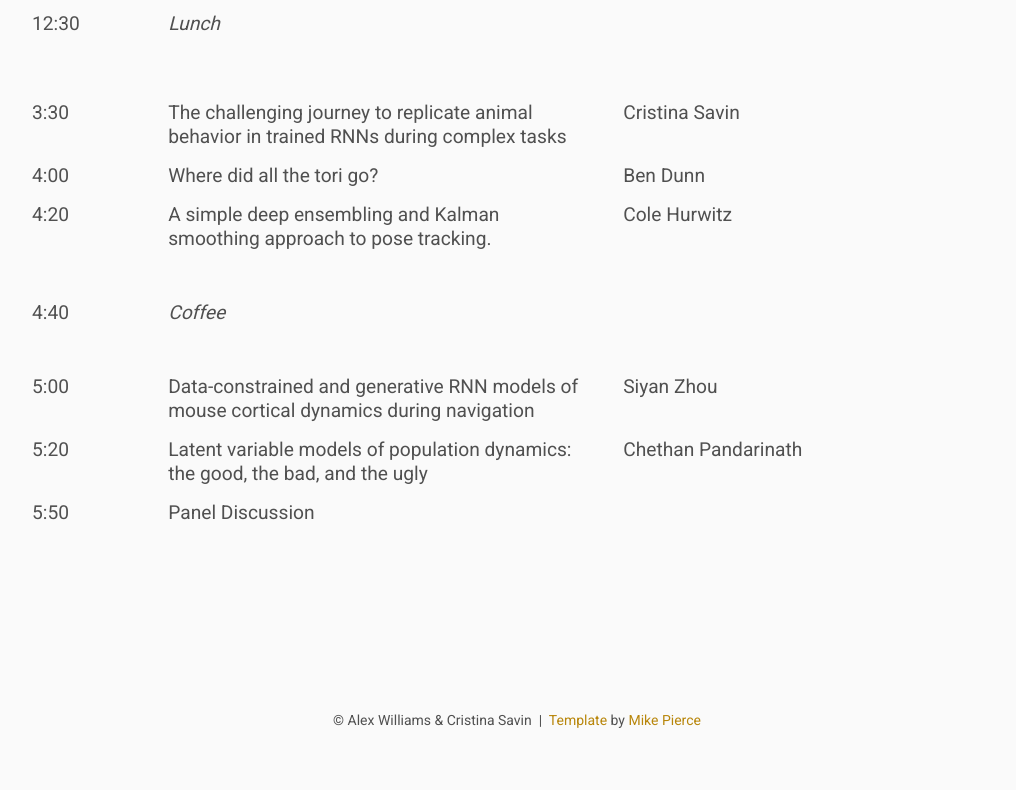
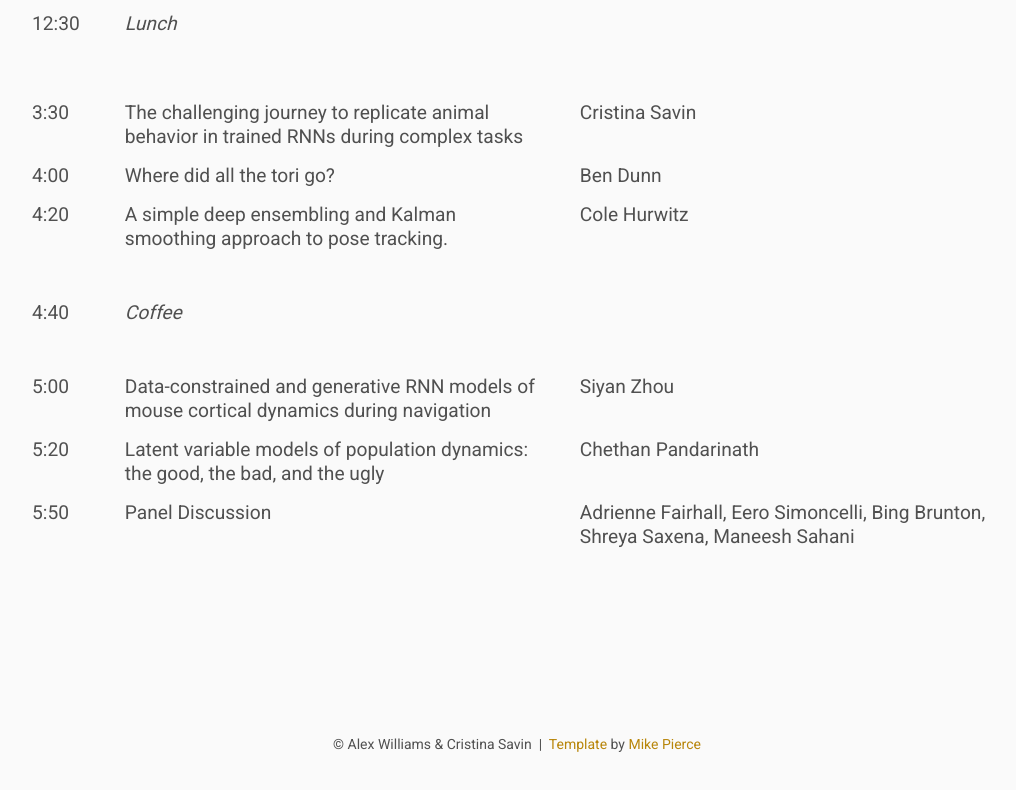
Before and after one commit to ahwillia/cosyne-icbinb, a plain HTML site: page index.html in a window 1280 px wide. Shown: the part 4097-4887 px from the top of the page, without its empty margins (123-1139 px from the left). Drawn offline with Linux system fonts and the light colour scheme.

Commit message:
add panelists

```diff
--- a/index.html
+++ b/index.html
@@ -300,7 +300,7 @@
         <tr>
             <td>5:50</td>
             <td class="mid">Panel Discussion</td>
-            <td></td>
+            <td>Adrienne Fairhall, Eero Simoncelli, Bing Brunton, Shreya Saxena, Maneesh Sahani</td>
         </tr>
     </table>
 
```
